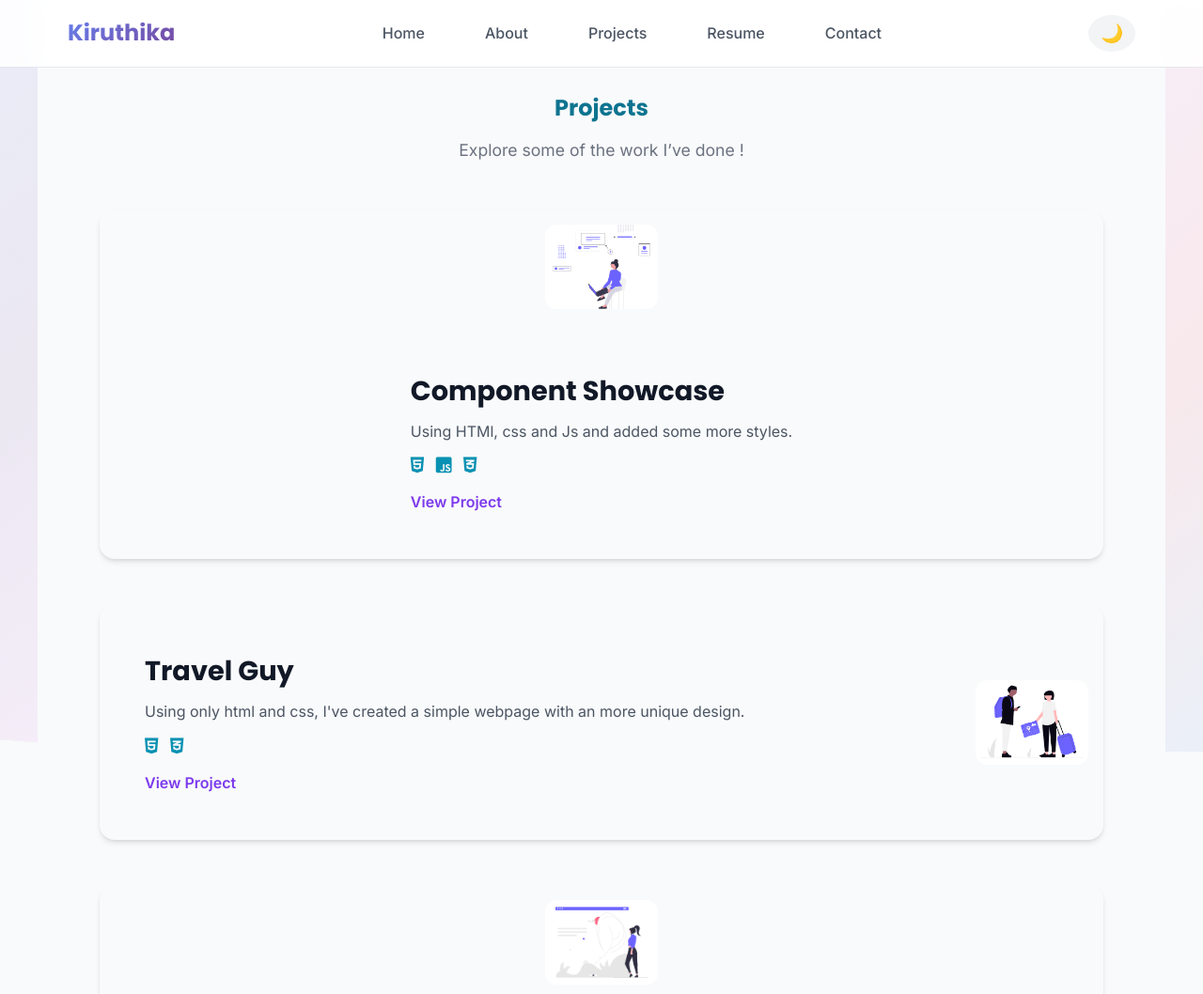
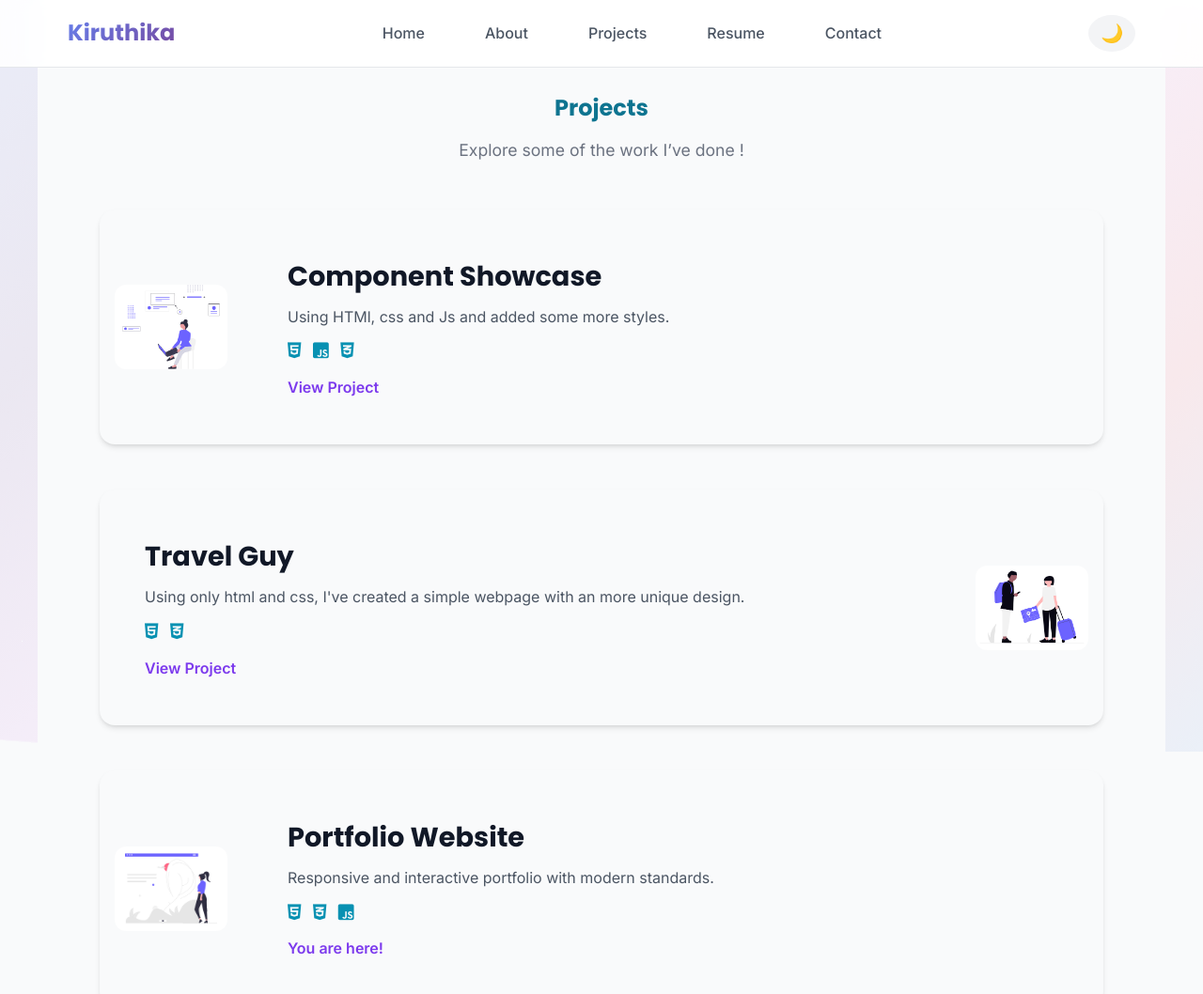
Before and after one commit to Kiruthika-12-C/intern, a plain HTML site: page projects.html in a window 1280 px wide. Shown: the top 1058 px of the page at 94% size. Drawn offline with nearby package versions, Linux system fonts and the light colour scheme.

Commit message:
Update styles.css

```diff
--- a/styles.css
+++ b/styles.css
@@ -609,7 +609,7 @@ body {
 .project-row {
   display: flex;
   padding: var(--spacing-md);
-  flex-direction: column; /* Changed from row to column for better mobile responsiveness */
+  flex-direction: row; /* Changed from row to column for better mobile responsiveness */
   gap: var(--spacing-xl);
   margin-bottom: var(--spacing-2xl);
   align-items: center;
```
